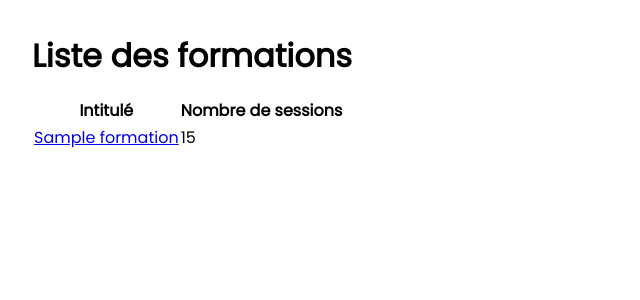
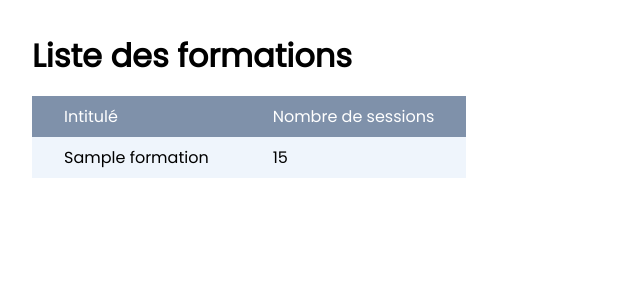
Before and after one commit to Charlydcn/Session, a Symfony app: template templates/formation/index.html.twig in a window 1280 px wide. Shown: the part 80-380 px from the top of the page, without its empty margins (0-640 px from the left). Run offline with Twig, Linux system fonts and the light colour scheme; the template is opened without the code that fills it: most values are stand-ins (such as "Sample title", 1, 10 or a date in 2020); some libraries are stand-ins or nearby versions.

Commit message:
v/formation/index:  rows clickable with new script

```diff
--- a/templates/formation/index.html.twig
+++ b/templates/formation/index.html.twig
@@ -2,29 +2,29 @@
 
 {% block title %}Formations{% endblock %}
 
+{% block stylesheets %}
+    <link rel="stylesheet" href="{{ asset('/css/table.css') }}">
+    <link rel="stylesheet" href="{{ asset('/css/formation/index.css') }}">
+{% endblock %}
+
 {% block body %}
 
     <h1>Liste des formations</h1>
-    <table class="table w-25 text-center table-responsive">
+    <table>
         <thead>
             <tr>
-                <th class="bg-primary text-white">Intitulé</th>
-                <th class="bg-primary text-white">Nombre de sessions </th>
+                <th>Intitulé</th>
+                <th>Nombre de sessions</th>
             </tr>
         </thead>
         <tbody>
-
-        {% for formation in formations %}
-            <tr>
-                <td class="bg-light">
-                    <a class="text-decoration-none" href="{{ path('show_formation', {'id' : formation.id}) }}">{{ formation }}</a>
-                </td>
-                <td class="bg-light text-decoration-none">
-                    {{ formation.sessions|length }}
-                </td>
-            </tr>
-        {% endfor %}
-
+            {% for formation in formations %}
+                {# data-href="" = href pour tout les éléments en js #}
+                <tr class="tablerow-hover row-link" data-href="{{ path('show_formation', {'id' : formation.id}) }}">
+                    <td>{{ formation }}</td>
+                    <td>{{ formation.sessions|length }}</td>
+                </tr>
+            {% endfor %}
         </tbody>
     </table>
 
```
